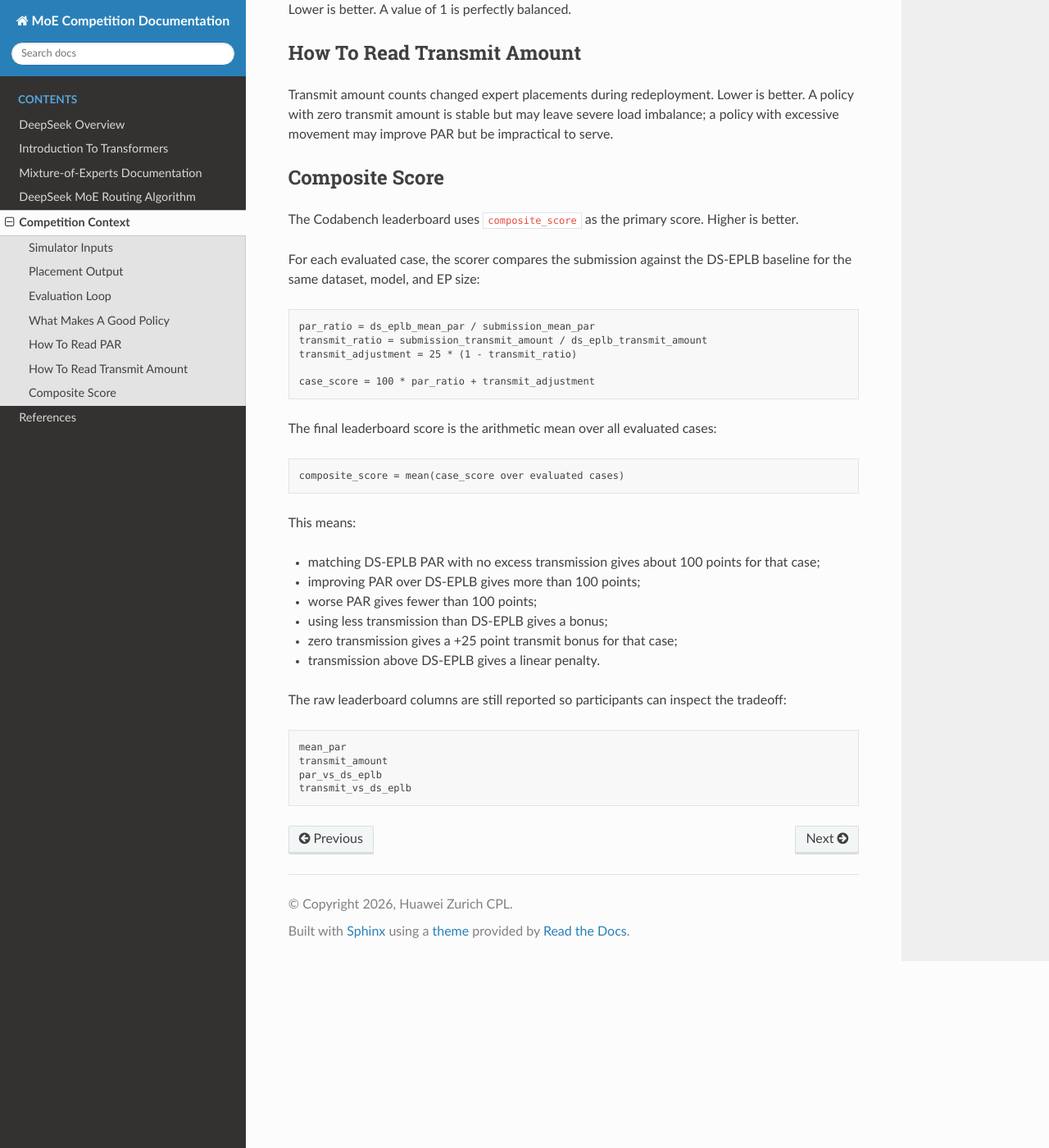
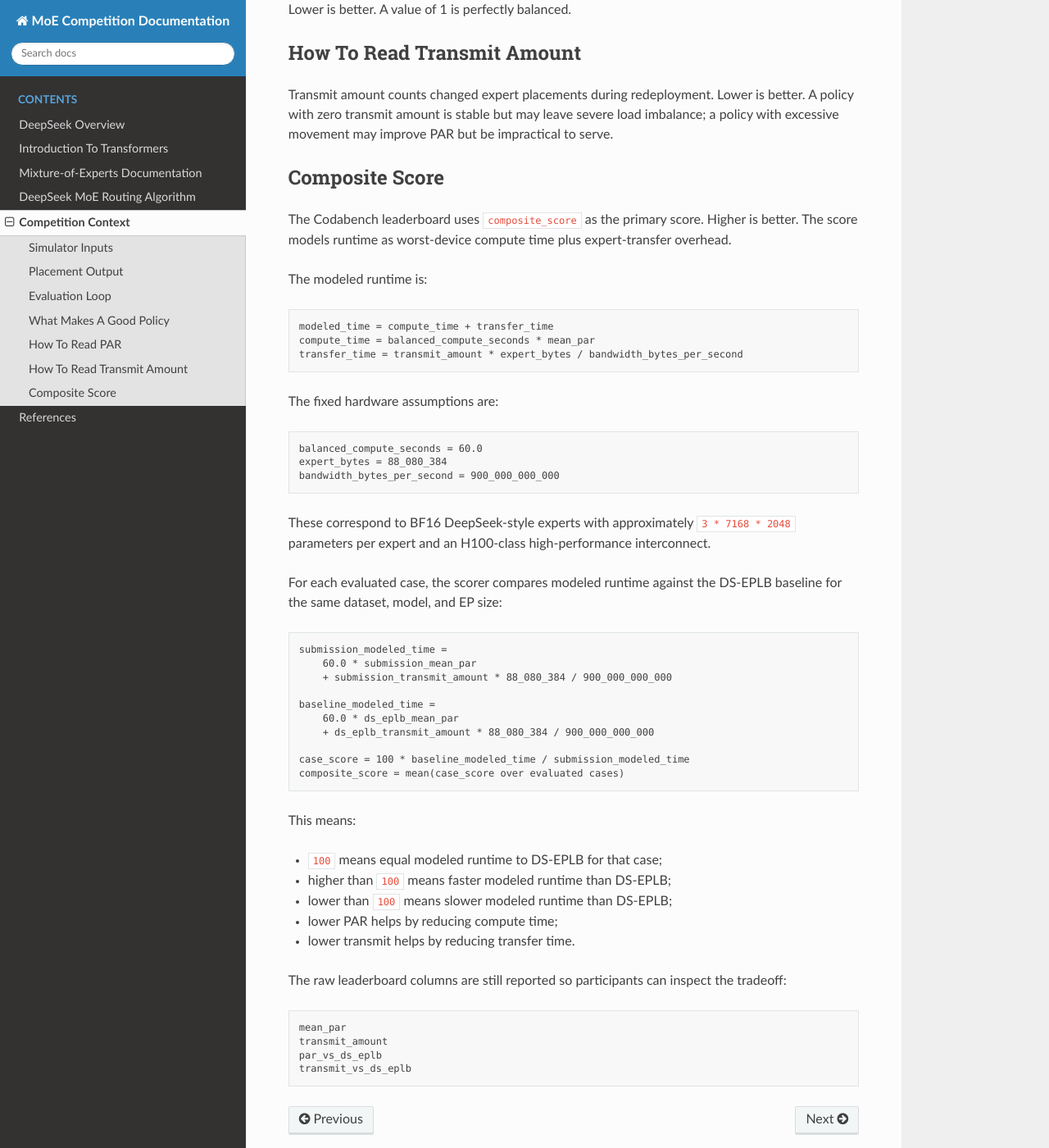
Before and after one commit to huawei-cpl-zurich/moe-competition-docs, a Sphinx documentation site: the page built from docs/competition-context.md, in a window 1280 px wide and 1400 px high, scrolled down 1480 px. Shown: the whole window at 82% size. Built offline with Sphinx 7.4.7 and the Read the Docs theme 3.1.0, drawn with Linux system fonts in a browser that asks for light colours.

Commit message:
Document hardware-modeled composite score

````diff
--- a/docs/competition-context.md
+++ b/docs/competition-context.md
@@ -67,33 +67,51 @@ movement may improve PAR but be impractical to serve.
 
 ## Composite Score
 
-The Codabench leaderboard uses `composite_score` as the primary score. Higher is better.
+The Codabench leaderboard uses `composite_score` as the primary score. Higher is better. The score
+models runtime as worst-device compute time plus expert-transfer overhead.
 
-For each evaluated case, the scorer compares the submission against the DS-EPLB baseline for the
+The modeled runtime is:
+
+```text
+modeled_time = compute_time + transfer_time
+compute_time = balanced_compute_seconds * mean_par
+transfer_time = transmit_amount * expert_bytes / bandwidth_bytes_per_second
+```
+
+The fixed hardware assumptions are:
+
+```text
+balanced_compute_seconds = 60.0
+expert_bytes = 88_080_384
+bandwidth_bytes_per_second = 900_000_000_000
+```
+
+These correspond to BF16 DeepSeek-style experts with approximately
+`3 * 7168 * 2048` parameters per expert and an H100-class high-performance interconnect.
+
+For each evaluated case, the scorer compares modeled runtime against the DS-EPLB baseline for the
 same dataset, model, and EP size:
 
 ```text
-par_ratio = ds_eplb_mean_par / submission_mean_par
-transmit_ratio = submission_transmit_amount / ds_eplb_transmit_amount
-transmit_adjustment = 25 * (1 - transmit_ratio)
+submission_modeled_time =
+    60.0 * submission_mean_par
+    + submission_transmit_amount * 88_080_384 / 900_000_000_000
 
-case_score = 100 * par_ratio + transmit_adjustment
-```
+baseline_modeled_time =
+    60.0 * ds_eplb_mean_par
+    + ds_eplb_transmit_amount * 88_080_384 / 900_000_000_000
 
-The final leaderboard score is the arithmetic mean over all evaluated cases:
-
-```text
+case_score = 100 * baseline_modeled_time / submission_modeled_time
 composite_score = mean(case_score over evaluated cases)
 ```
 
 This means:
 
-- matching DS-EPLB PAR with no excess transmission gives about 100 points for that case;
-- improving PAR over DS-EPLB gives more than 100 points;
-- worse PAR gives fewer than 100 points;
-- using less transmission than DS-EPLB gives a bonus;
-- zero transmission gives a +25 point transmit bonus for that case;
-- transmission above DS-EPLB gives a linear penalty.
+- `100` means equal modeled runtime to DS-EPLB for that case;
+- higher than `100` means faster modeled runtime than DS-EPLB;
+- lower than `100` means slower modeled runtime than DS-EPLB;
+- lower PAR helps by reducing compute time;
+- lower transmit helps by reducing transfer time.
 
 The raw leaderboard columns are still reported so participants can inspect the tradeoff:
 
````
